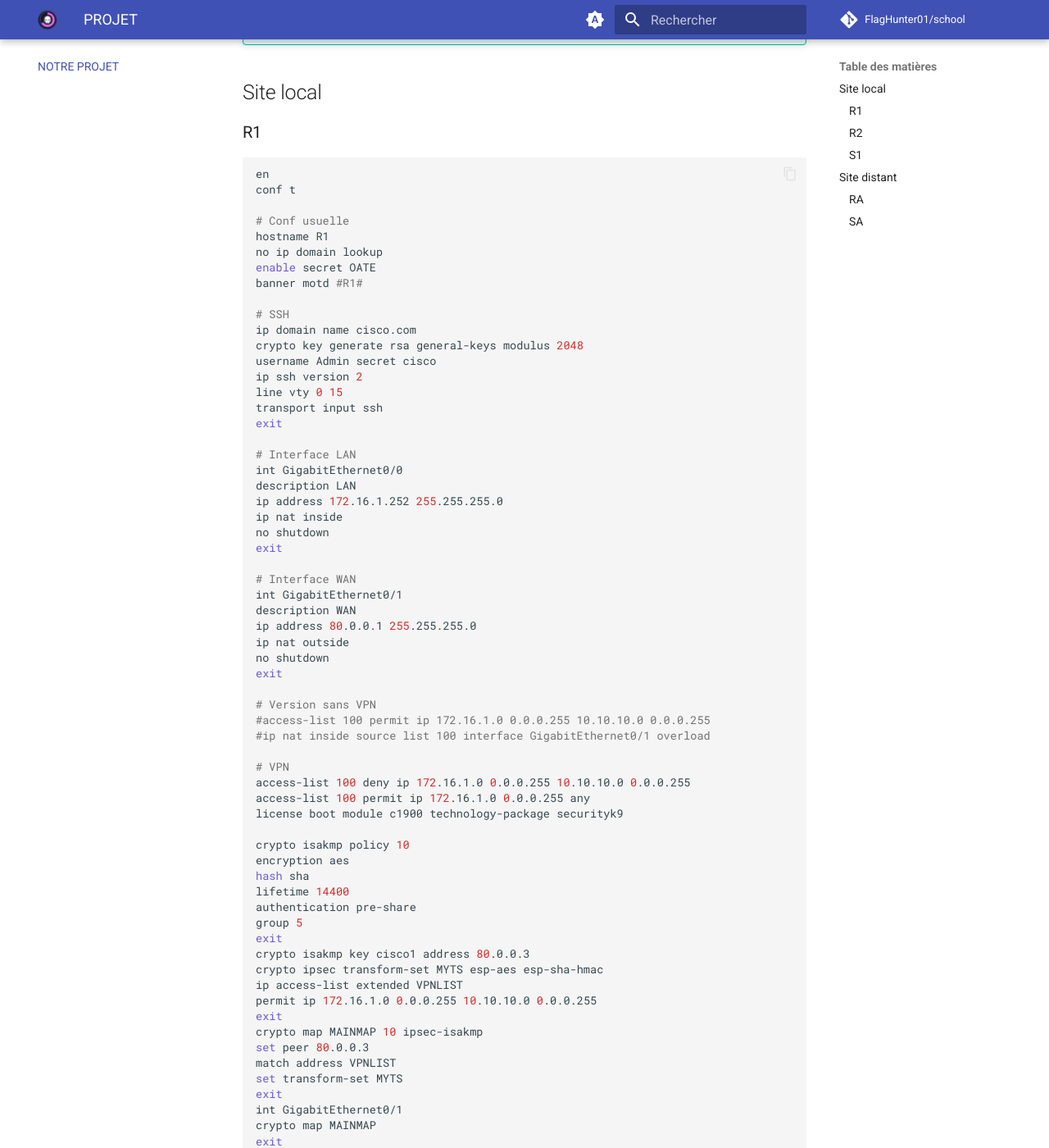
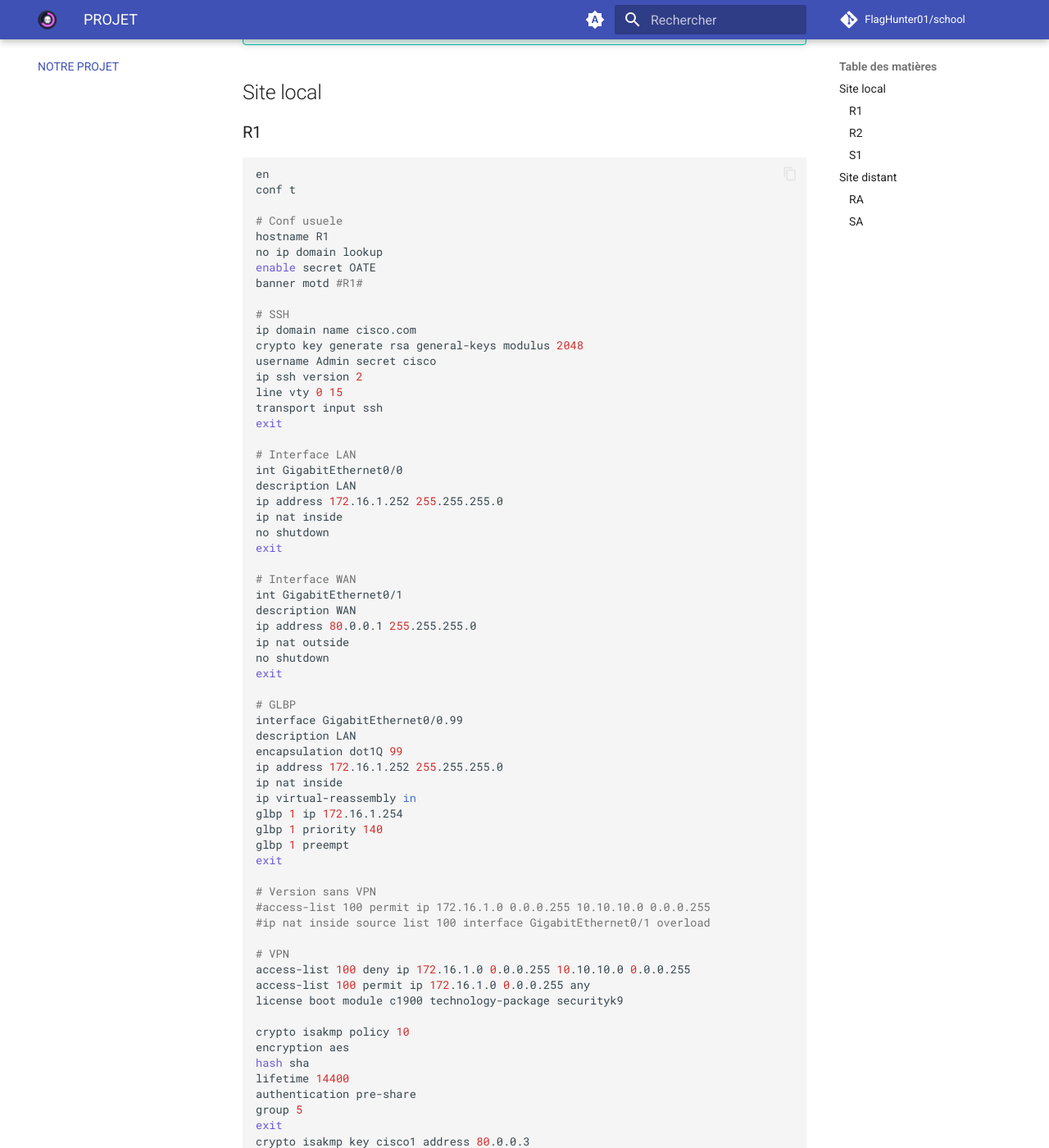
Before and after one commit to FlagHunter01/school, an MkDocs documentation site: the page built from docs/projet.md, in a window 1280 px wide and 1400 px high, scrolled down 211 px. Shown: the whole window at 82% size. Built offline with MkDocs 1.6.1 and Material for MkDocs 9.7.7, drawn with Linux system fonts in a browser that asks for light colours; comment, search, counter and statistics services are not loaded; some of the changed text lies outside the part shown.

Commit message:
Ajouter GLBP et maj commentaires

```diff
--- a/docs/projet.md
+++ b/docs/projet.md
@@ -13,7 +13,7 @@ description: C'EST NOTRE PROJET!
 en
 conf t
 
-# Conf usuelle
+# Conf usuele
 hostname R1
 no ip domain lookup
 enable secret OATE
@@ -42,6 +42,18 @@ description WAN
 ip address 80.0.0.1 255.255.255.0
 ip nat outside
 no shutdown
+exit
+
+# GLBP
+interface GigabitEthernet0/0.99
+description LAN
+encapsulation dot1Q 99
+ip address 172.16.1.252 255.255.255.0
+ip nat inside
+ip virtual-reassembly in
+glbp 1 ip 172.16.1.254
+glbp 1 priority 140
+glbp 1 preempt
 exit
 
 # Version sans VPN
@@ -83,7 +95,7 @@ wr
 en
 conf t
 
-# Conf usuelle
+# Conf usuele
 hostname R2
 no ip domain lookup
 enable secret OATE
@@ -112,6 +124,16 @@ description WAN
 ip address 80.0.0.2 255.255.255.0
 ip nat outside
 no shutdown
+exit
+
+#GLBP
+interface GigabitEthernet0/0.99
+description LAN
+encapsulation dot1Q 99
+ip address 172.16.1.253 255.255.255.0
+ip nat inside
+ip virtual-reassembly in
+glbp 1 ip 172.16.1.254
 exit
 
 # Version sans VPN
@@ -192,11 +214,13 @@ wr
 en
 conf t
 
+# Conf usuele
 hostname RA
 no ip domain lookup
 enable secret OATE
 banner motd #RA#
 
+# SSH
 ip domain name cisco.com
 crypto key generate rsa general-keys modulus 2048
 username Admin secret cisco
@@ -205,6 +229,7 @@ line vty 0 15
 transport input ssh
 exit
 
+# Interface LAN
 int GigabitEthernet0/0
 description LAN
 ip address 10.10.10.254 255.255.255.0
@@ -212,11 +237,21 @@ ip nat inside
 no shutdown
 exit
 
+# Interface WAN
 int GigabitEthernet0/1
 description WAN
 ip address 80.0.0.3 255.255.255.0
 ip nat outside
 no shutdown
+exit
+
+# GLBP
+interface GigabitEthernet0/1.99
+description LAN
+encapsulation dot1Q 99
+ip address 10.10.10.254 255.255.255.0
+ip nat inside
+ip virtual-reassembly in
 exit
 
 # Version sans VPN
```
